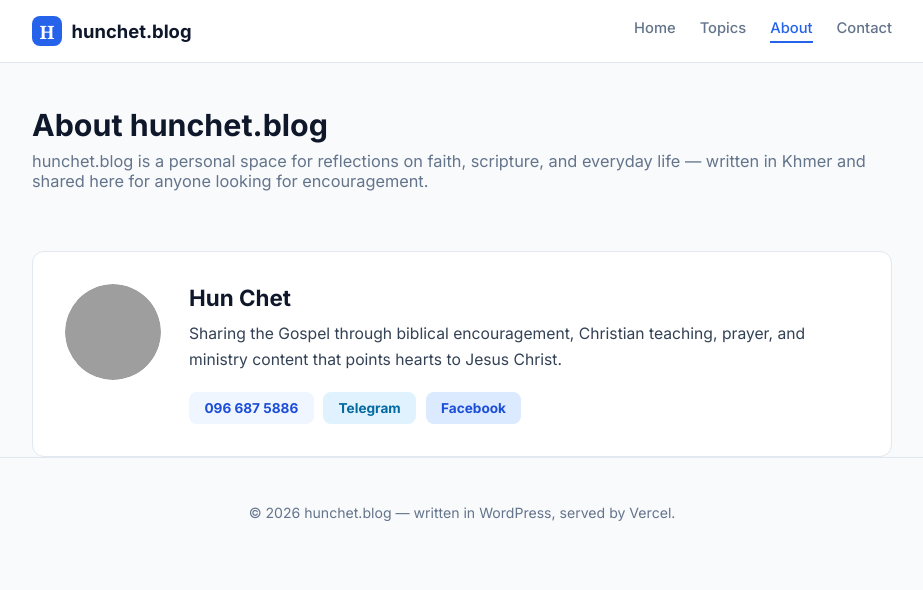
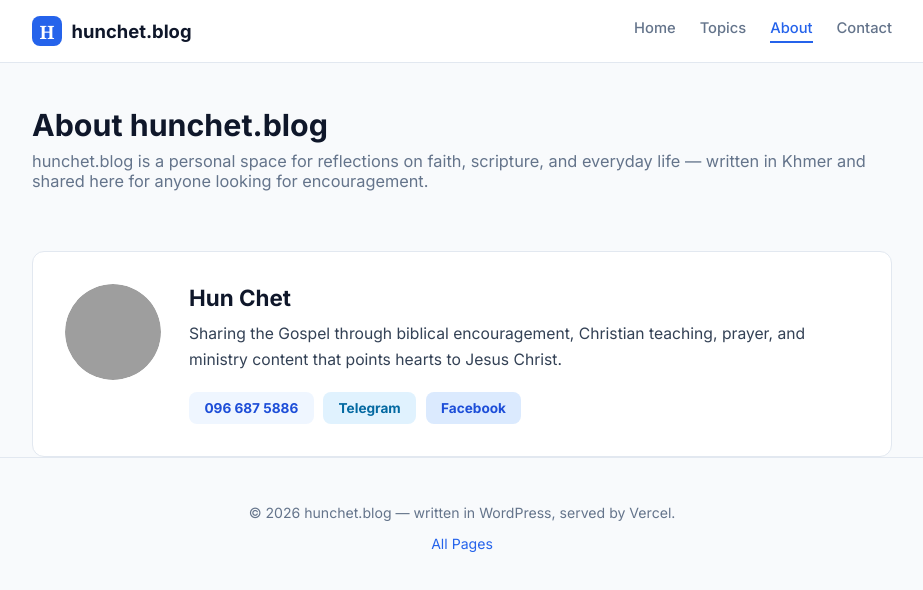
Before and after one commit to faithrealcambodia2019-sketch/hunchet-blog, a Next.js app: page /about in a window 1280 px wide. Shown: the top 590 px of the page, without its empty margins (178-1101 px from the left). Built offline with nearby package versions, Linux system fonts and the light colour scheme; grey boxes are pictures that could not be loaded.

Commit message:
Add link to 'All Pages' in SiteFooter

```diff
--- a/components/SiteFooter.js
+++ b/components/SiteFooter.js
@@ -1,3 +1,5 @@
+import Link from "next/link";
+
 export default function SiteFooter() {
   return (
     <footer className="site-footer">
@@ -5,6 +7,9 @@ export default function SiteFooter() {
         © {new Date().getFullYear()} hunchet.blog — written in WordPress,
         served by Vercel.
       </p>
+      <p>
+        <Link href="/all-pages">All Pages</Link>
+      </p>
     </footer>
   );
 }
```
